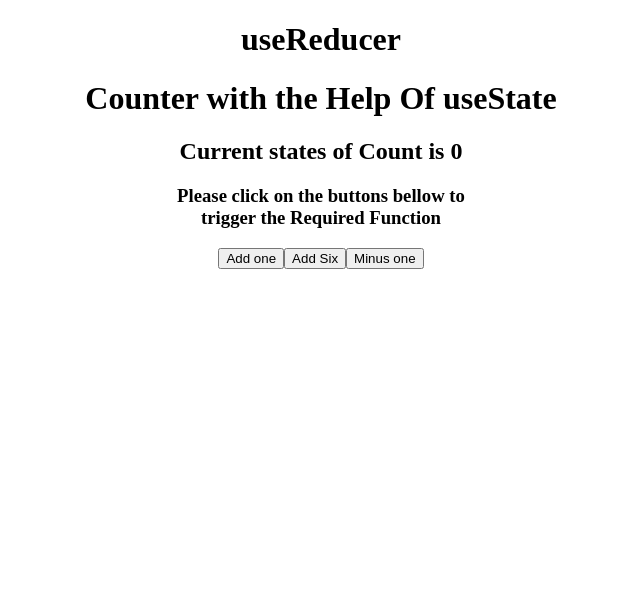
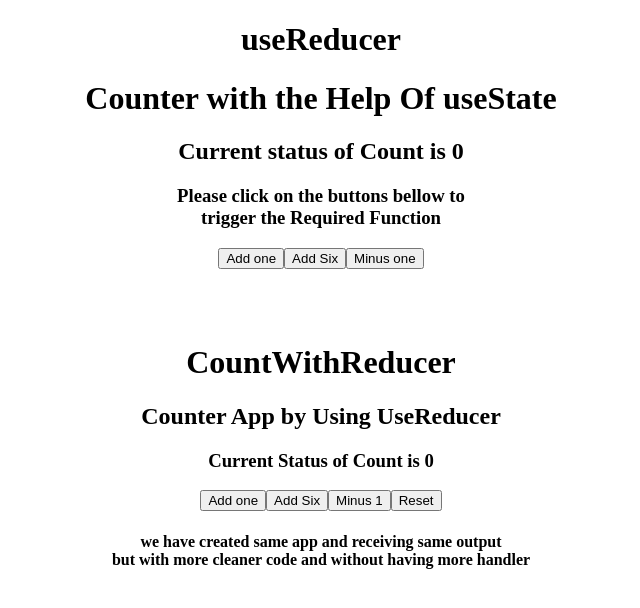
Before and after one commit to MubasherChaudhry/Practice_Hook_useReduce, a React (Create React App) app in the folder learning-app/: page / in a window 1280 px wide. Shown: the top 608 px of the page, without its empty margins (319-959 px from the left). Built offline with nearby package versions, Linux system fonts and the light colour scheme.

Commit message:
Update the counter app buy using useReducer # Clean Code !!

```diff
--- a/learning-app/src/App.js
+++ b/learning-app/src/App.js
@@ -1,5 +1,6 @@
 import './App.css';
 import CountReducer from './components/CountReducer';
+import CountWithReducer from './components/CountWithReducer';
 
 function App() {
   return (
@@ -7,6 +8,8 @@ function App() {
 
     <h1>useReducer</h1>
     <CountReducer/>
+    <br/><br/><br/>
+    <CountWithReducer/>
     </div>
   );
 }
--- a/learning-app/src/components/CountReducer.jsx
+++ b/learning-app/src/components/CountReducer.jsx
@@ -16,7 +16,7 @@ function CountReducer() {
   return (
     <div>
       <h1>Counter with the Help Of useState </h1>
-      <h2>Current states of Count is {count} </h2>
+      <h2>Current status of Count is {count} </h2>
       <h3>
         Please click on the buttons bellow to <br />
         trigger the Required Function{" "}
--- /dev/null
+++ b/learning-app/src/components/CountWithReducer.jsx
@@ -0,0 +1,38 @@
+import React, { useReducer } from "react";
+
+function CountWithReducer() {
+  const initialState = 0;
+  const reducer = (state, action) => {
+    switch (action) {
+      case "addOne":
+        return state + 1;
+      case "addSix":
+        return state + 6;
+      case "minusOne":
+        return state - 1;
+      case "reset":
+        return initialState;
+      default:
+        return state;
+    }
+  };
+
+  const [count, dispatch] = useReducer(reducer, initialState);
+
+  return (
+    <div>
+      <h1>CountWithReducer</h1>
+      <h2>Counter App by Using UseReducer</h2>
+      <h3>Current Status of Count is {count} </h3>
+      <button onClick={()=> dispatch ('addOne')} >Add one</button>
+      <button onClick={()=> dispatch ('addSix')} >Add Six</button>
+      <button onClick={()=> dispatch ('minusOne')} >Minus 1</button>
+      <button onClick={()=> dispatch ('reset')} >Reset</button>
+
+    <h4> we have created same app and receiving same output <br />
+    but with more cleaner code and without having more handler  </h4>
+    </div>
+  );
+}
+
+export default CountWithReducer;
```
